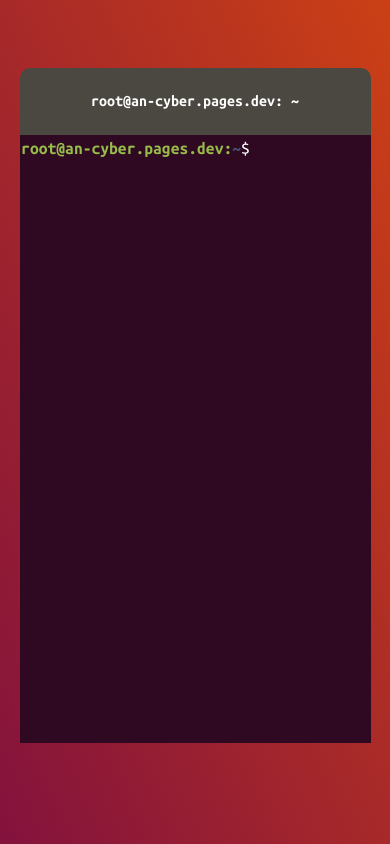
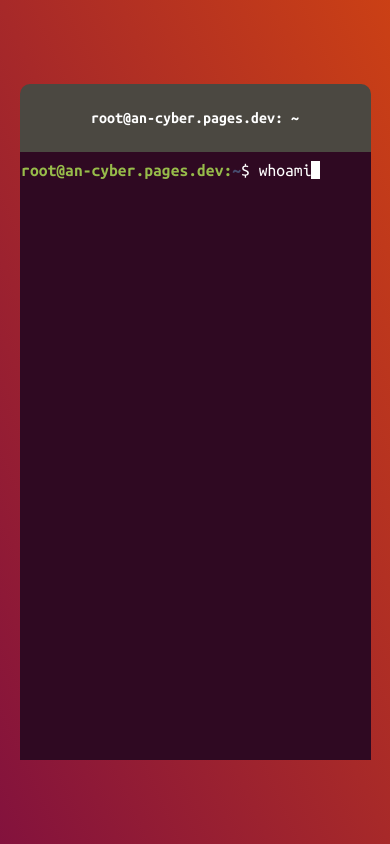
Before and after one commit to InstantMain/an-cyber, a SvelteKit app: page / in a window 390 px wide. Built offline with nearby package versions, Linux system fonts and the light colour scheme.

Commit message:
terminal animation

```diff
--- /dev/null
+++ b/src/lib/assets/banners.svelte
@@ -0,0 +1,27 @@
+<script context="module">
+	const banners = [
+		`
+   ▄████████  ▄█          ▄████████ ▀████    ▐████▀    ▄████████ ███▄▄▄▄   ████████▄     ▄████████    ▄████████
+  ███    ███ ███         ███    ███   ███▌   ████▀    ███    ███ ███▀▀▀██▄ ███   ▀███   ███    ███   ███    ███
+  ███    ███ ███         ███    █▀     ███  ▐███      ███    ███ ███   ███ ███    ███   ███    █▀    ███    ███
+  ███    ███ ███        ▄███▄▄▄        ▀███▄███▀      ███    ███ ███   ███ ███    ███  ▄███▄▄▄      ▄███▄▄▄▄██▀
+▀███████████ ███       ▀▀███▀▀▀        ████▀██▄     ▀███████████ ███   ███ ███    ███ ▀▀███▀▀▀     ▀▀███▀▀▀▀▀
+  ███    ███ ███         ███    █▄    ▐███  ▀███      ███    ███ ███   ███ ███    ███   ███    █▄  ▀███████████
+  ███    ███ ███▌    ▄   ███    ███  ▄███     ███▄    ███    ███ ███   ███ ███   ▄███   ███    ███   ███    ███
+  ███    █▀  █████▄▄██   ██████████ ████       ███▄   ███    █▀   ▀█   █▀  ████████▀    ██████████   ███    ███
+             ▀                                                                                       ███    ███
+`,
+		`
+███▄▄▄▄      ▄██████▄  ███    █▄  ▄██   ▄      ▄████████ ███▄▄▄▄
+███▀▀▀██▄   ███    ███ ███    ███ ███   ██▄   ███    ███ ███▀▀▀██▄
+███   ███   ███    █▀  ███    ███ ███▄▄▄███   ███    █▀  ███   ███
+███   ███  ▄███        ███    ███ ▀▀▀▀▀▀███  ▄███▄▄▄     ███   ███
+███   ███ ▀▀███ ████▄  ███    ███ ▄██   ███ ▀▀███▀▀▀     ███   ███
+███   ███   ███    ███ ███    ███ ███   ███   ███    █▄  ███   ███
+███   ███   ███    ███ ███    ███ ███   ███   ███    ███ ███   ███
+ ▀█   █▀    ████████▀  ████████▀   ▀█████▀    ██████████  ▀█   █▀
+		`
+	]
+
+	export { banners };
+</script>
--- /dev/null
+++ b/src/lib/components/CommandLine.svelte
@@ -0,0 +1,70 @@
+<script lang="ts">
+    import { createEventDispatcher } from "svelte";
+
+    export let text = "";
+
+    let hasStarted = false;
+    let isCompleted = false;
+
+    const dispatch = createEventDispatcher();
+
+    setTimeout(() => (hasStarted = true), 2000);
+
+    const clamp = (num: number, min: number, max: number) => Math.min(Math.max(num, min), max)
+    function typewrite(node: HTMLElement, { delay = 0, wordsPerSecond = 12, startIndex = 0, endIndex = node.textContent?.length }) {
+		const text = node.textContent ? node.textContent : "";
+		const duration = 1000/(wordsPerSecond/text.length);
+
+		return {
+			delay,
+			duration,
+			tick: (t: number) => {
+				const i = clamp(Math.floor(text.length * t) + startIndex, startIndex, endIndex);
+				node.textContent = text.slice(0, i);
+			}
+		};
+	}
+
+    function onComplete() {
+        isCompleted = true;
+        dispatch("end");
+    }
+</script>
+
+<p>root@an-cyber.pages.dev:<span style="color:#464c6f">~</span><span
+    style="font-weight:400;color:#FFFFFF"
+    transition:typewrite={{ delay: 2000, wordsPerSecond: 2, startIndex: 2 }}
+    on:introend={onComplete}
+>
+    $ {text}</span><span class:cursor-animate={hasStarted == false && isCompleted == false} class:cursor={isCompleted == false && hasStarted}>&nbsp</span>
+</p>
+
+<style>
+    .cursor {
+        background-color: #FFFFFF;
+    }
+
+    .cursor-animate {
+        background-color: #FFFFFF;
+        animation-name: cursor-blink;
+        animation-duration: 0.75s;
+        animation-iteration-count: infinite;
+    }
+
+    p {
+        position: relative;
+        font-family: "Ubuntu Mono";
+        font-weight: 700;
+        top: 0.3rem;
+        left: 0.1rem;
+        margin: 0;
+        font-size: 1.1rem;
+        word-break: break-all;
+        color: #97bc4a;
+    }
+
+    @keyframes cursor-blink {
+        from {opacity: 0;}
+        to {opacity: 1;}
+    }
+</style>
--- a/src/routes/+page.svelte
+++ b/src/routes/+page.svelte
@@ -1,5 +1,16 @@
 <script lang="ts">
-    import "../lib/styles/home.scss"
+    import { onMount } from "svelte";
+    import CommandLine from "$lib/components/CommandLine.svelte";
+	import { banners } from "$lib/assets/banners.svelte";
+
+    let isMounted = false;
+    let hasStartedTyping = false;
+    let hasTypedWhoAmI = false;
+    let hasTypedLs = false;
+
+    onMount(() => {
+        isMounted = true;
+    })
 </script>
 
 <svelte:head>
@@ -9,47 +20,71 @@
 </svelte:head>
 
 <main>
-    <section id="home">
-        <div id="terminal">
-            <div id="header">
+    <section class="container home">
+        <div class="container terminal">
+            <div class="header">
                 <p>root@an-cyber.pages.dev: ~</p>
             </div>
-            <div id="body">
-                <p>root@an-cyber.pages.dev:<span style="color:#464c6f">~</span><span style="font-weight:400;color:#FFFFFF">$</span></p>
+            <div class="body">
+                {#if isMounted}
+                    <CommandLine text="whoami" on:end={() => (hasTypedWhoAmI = true)}/>
+                {/if}
+                {#if hasTypedWhoAmI}
+                    {#each banners as banner}
+                        <pre>{banner}</pre>
+                    {/each}
+                    <CommandLine text="tree" on:end={() => (hasTypedLs = true)}/>
+                {/if}
+                {#if hasTypedLs}
+                    <button>├── about</button>
+                {/if}
             </div>
         </div>
     </section>
 </main>
 
 <style lang="scss">
-    #home {
+    .container {
+        display: flex;
+        position: relative;
+        margin: 0;
+        padding: 0;
+        width: 100%;
+        height: 100vh;
+        place-content: center;
+        align-items: center;
+        overflow: hidden;
+    }
+
+    .home {
         position: absolute;
         top: 0;
         left: 0;
-        width: 100%;
-        height: 100%;
         background-image: linear-gradient(to top right, #83123d, #cb4015);
         background-size: cover;
     }
 
-    #terminal {
-        display: flex;
-        position: relative;
-        place-content: center;
-        flex-wrap: wrap;
-        top: 8%;
-        left: 5%;
+    .terminal {
         width: 90%;
         height: 80%;
+        place-content: start;
+        flex-wrap: wrap;
 
-        #header {
+        p, button {
+            position: relative;
+            font-family: "Ubuntu Mono";
+            font-weight: 700;
+        }
+    }
+
+    .header {
         display: flex;
-            justify-content: center;
-            align-items: center;
         position: relative;
         width: 100%;
         height: 10%;
         z-index: 1;
+        place-content: center;
+        align-items: center;
         border-radius: 10px 10px 0px 0px;
         background-color: #4b4841;
 
@@ -61,27 +96,38 @@
             color: #FFFFFF;
         }
     }
-        #body {
-            display: inline-block;
+
+    .body {
+        display: flex;
+        flex-direction: column;
         position: relative;
         width: 100%;
         height: 90%;
+        place-content: start;
+        align-items: start;
+        overflow: auto;
         background-color: #2f0922;
+
+        pre {
+            margin: 0.3rem 0.7rem;
+            text-overflow: nowrap;
+            font-weight: 400;
+            font-size: 0.3rem;
+            color: #FFFFFF;
+        }
+
+        button {
+            text-align: left;
+            top: 0.3rem;
+            left: 0.1rem;
             overflow: hidden;
-
-            p {
-                text-align: left;
-                top: -1.1rem;
-                left: 0.1rem;
+            cursor: pointer;
+            border: none;
+            outline: none;
+            background-color: transparent;
             font-size: 1.1rem;
-                color: #97bc4a;
+            color: #b2c1e6;
         }
     }
 
-        p {
-            position: relative;
-            font-family: Ubuntu Mono;
-            font-weight: 700;
-        }
-    }
 </style>
```
Also changed, not shown: src/lib/components/Counter.svelte (deleted, +0 -10 lines). Lines whose indentation alone changed are shown as unchanged.
